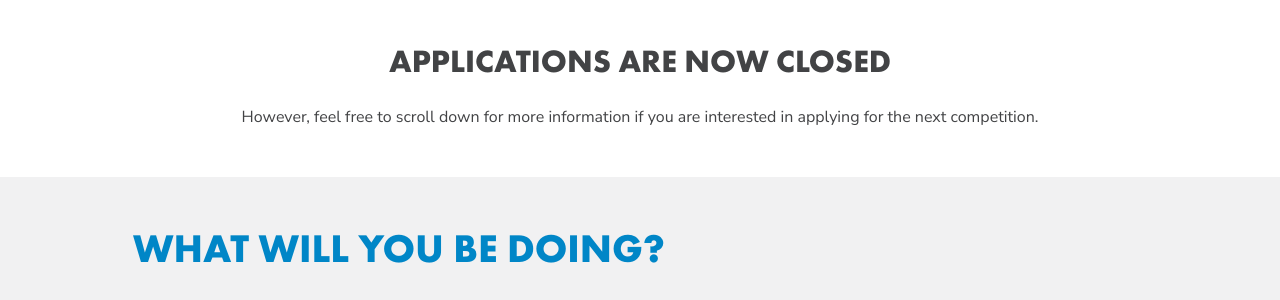
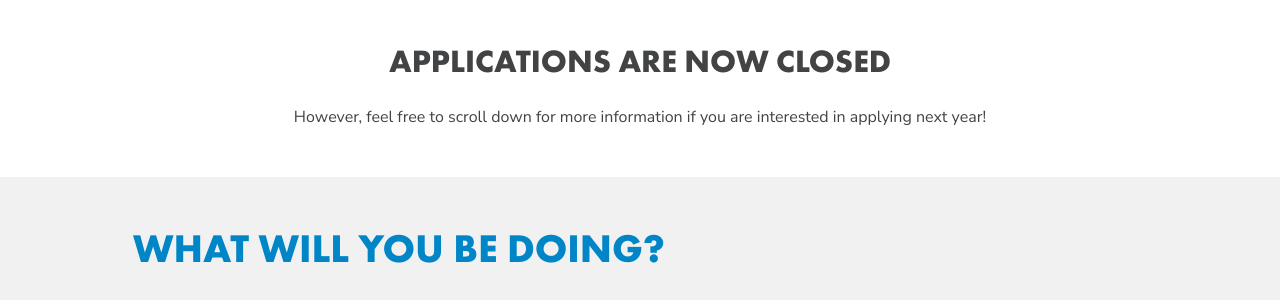
Before and after one commit to live-competition/live-competition.org, a Jekyll site: the page built from get-involved/campus-brand-managers.html, in a window 1280 px wide and 900 px high, scrolled down 880 px. Shown: the part 154-454 px from the top of the window. Built offline with Jekyll 4.4.1, drawn with Linux system fonts in a browser that asks for light colours; nearby versions of some CDN libraries.

Commit message:
Updated minor wording in the "Applications are now Closed" section

```diff
--- a/get-involved/campus-brand-managers.html
+++ b/get-involved/campus-brand-managers.html
@@ -32,7 +32,7 @@ custom_js:
     <div class="px-md-5">
       <div class="px-lg-5">
         <p class="font-secondary h2">Applications are now Closed</p>
-        <p class="m-0 mt-4">However, feel free to scroll down for more information if you are interested in applying for the next competition.</p>
+        <p class="m-0 mt-4">However, feel free to scroll down for more information if you are interested in applying next year!</p>
       </div>
     </div>
   </div>
```
